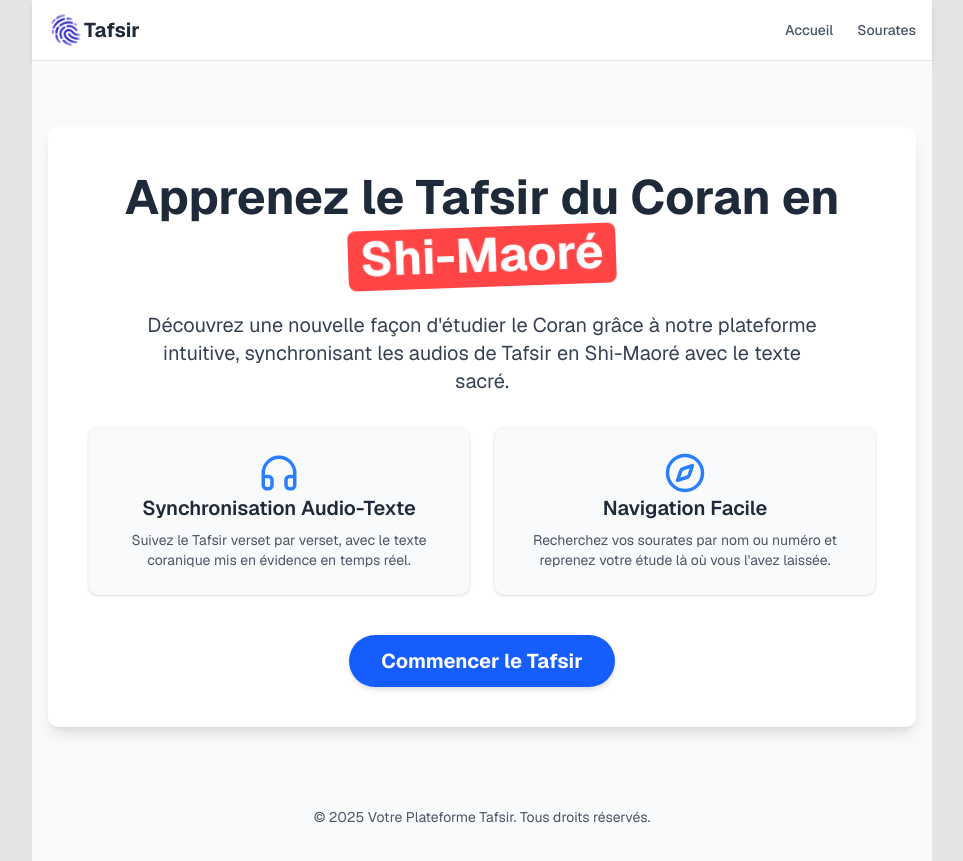
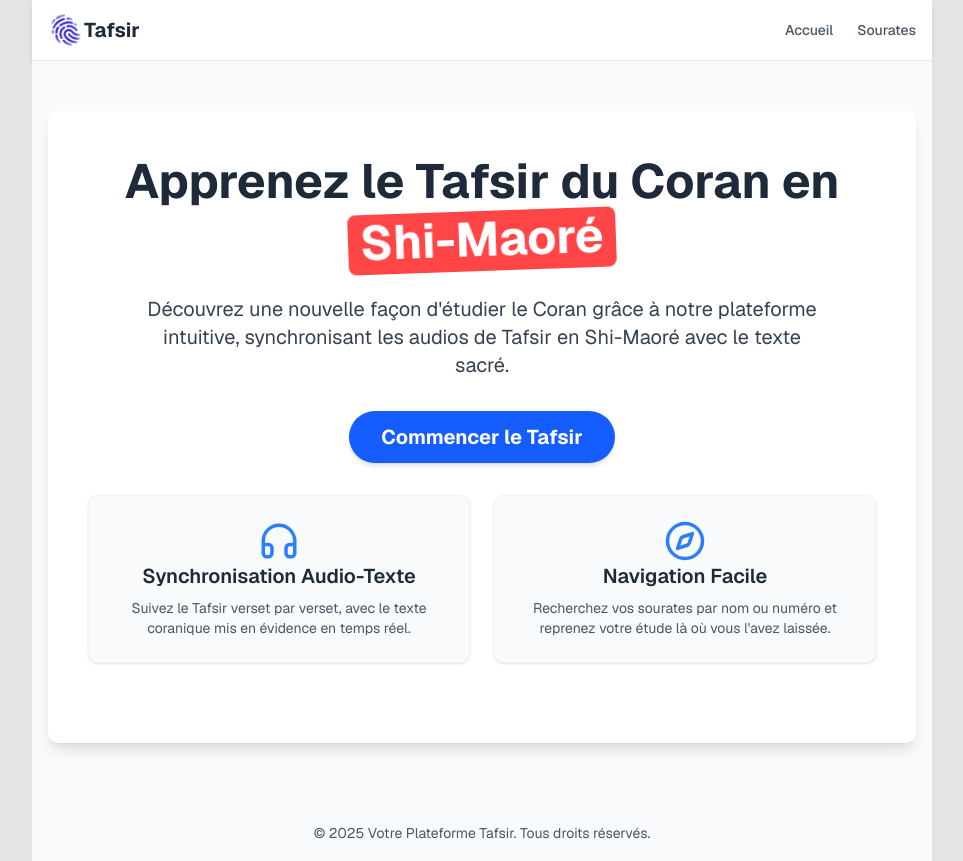
Before and after one commit to Ib-dI/tafsir-app, a Next.js app: page / in a window 1280 px wide. Shown: the whole page, without its empty margins (158-1121 px from the left). Built offline with nearby package versions, Linux system fonts and the light colour scheme.

Commit message:
changement position btn Commencer

```diff
--- a/src/app/page.tsx
+++ b/src/app/page.tsx
@@ -52,6 +52,22 @@ export default function HomePage() {
           synchronisant les audios de Tafsir en Shi-Maoré avec le texte sacré.
         </motion.p>
 
+        {/* Bouton d'appel à l'action - déplacé ici */}
+        <motion.div
+          variants={itemVariants}
+          className="mb-8 flex justify-center"
+        >
+          <Link href="/sourates" passHref>
+            <motion.button
+              whileHover={{ scale: 1.05 }}
+              whileTap={{ scale: 0.95 }}
+              className="bg-blue-600 order-1 hover:bg-blue-700 text-white font-bold py-3 px-8 rounded-full text-xl shadow-md transition-all duration-300 ease-in-out"
+            >
+              Commencer le Tafsir
+            </motion.button>
+          </Link>
+        </motion.div>
+
         {/* Section des fonctionnalités */}
         <div className="grid grid-cols-1 md:grid-cols-2 gap-6 mb-10">
           {/* Carte de fonctionnalité 1 */}
@@ -74,21 +90,6 @@ export default function HomePage() {
             <p className="text-gray-600">Recherchez vos sourates par nom ou numéro et reprenez votre étude là où vous l&apos;avez laissée.</p>
           </motion.div>
         </div>
-
-        {/* Bouton d'appel à l'action */}
-        <motion.div
-          variants={itemVariants}
-        >
-          <Link href="/sourates" passHref>
-            <motion.button
-              whileHover={{ scale: 1.05 }}
-              whileTap={{ scale: 0.95 }}
-              className="bg-blue-600 hover:bg-blue-700 text-white font-bold py-3 px-8 rounded-full text-xl shadow-md transition-all duration-300 ease-in-out" // Shadow-md harmonisé
-            >
-              Commencer le Tafsir
-            </motion.button>
-          </Link>
-        </motion.div>
       </motion.div>
 
       {/* Pied de page simple */}
```
